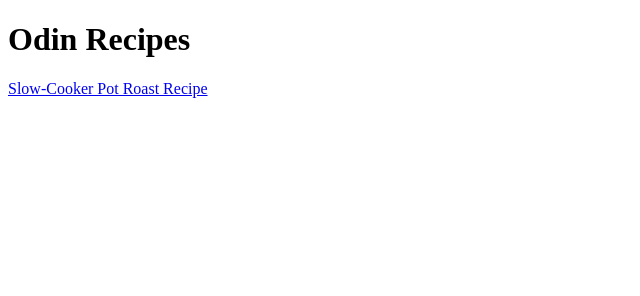
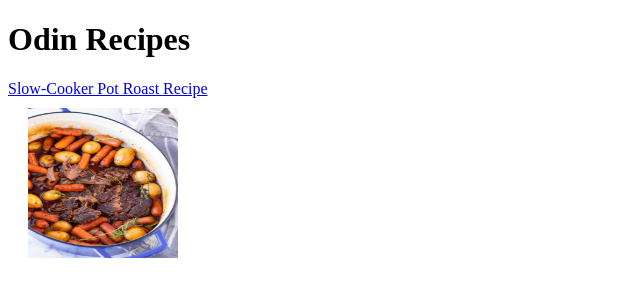
Before and after one commit to SilintN/odin-recipes, a plain HTML site: page index.html in a window 1280 px wide. Shown: the whole page, without its empty margins (0-640 px from the left). Drawn offline with Linux system fonts and the light colour scheme.

Commit message:
Add pot roast image to main page

```diff
--- a/index.html
+++ b/index.html
@@ -3,9 +3,19 @@
   <head>
     <title>Odin Recipes</title>
     <meta charset="UTF-8" />
+    <style>
+      a {
+        display: block;
+      }
+    </style>
   </head>
   <body>
     <h1>Odin Recipes</h1>
     <a href="./potRoast.html">Slow-Cooker Pot Roast Recipe</a>
+    <img
+      style="width: 150px; height: 150px; margin-left: 20px; margin-top: 10px"
+      src="./Images/pot-roast.jpg"
+      alt="PotRoastImg"
+    />
   </body>
 </html>
```
